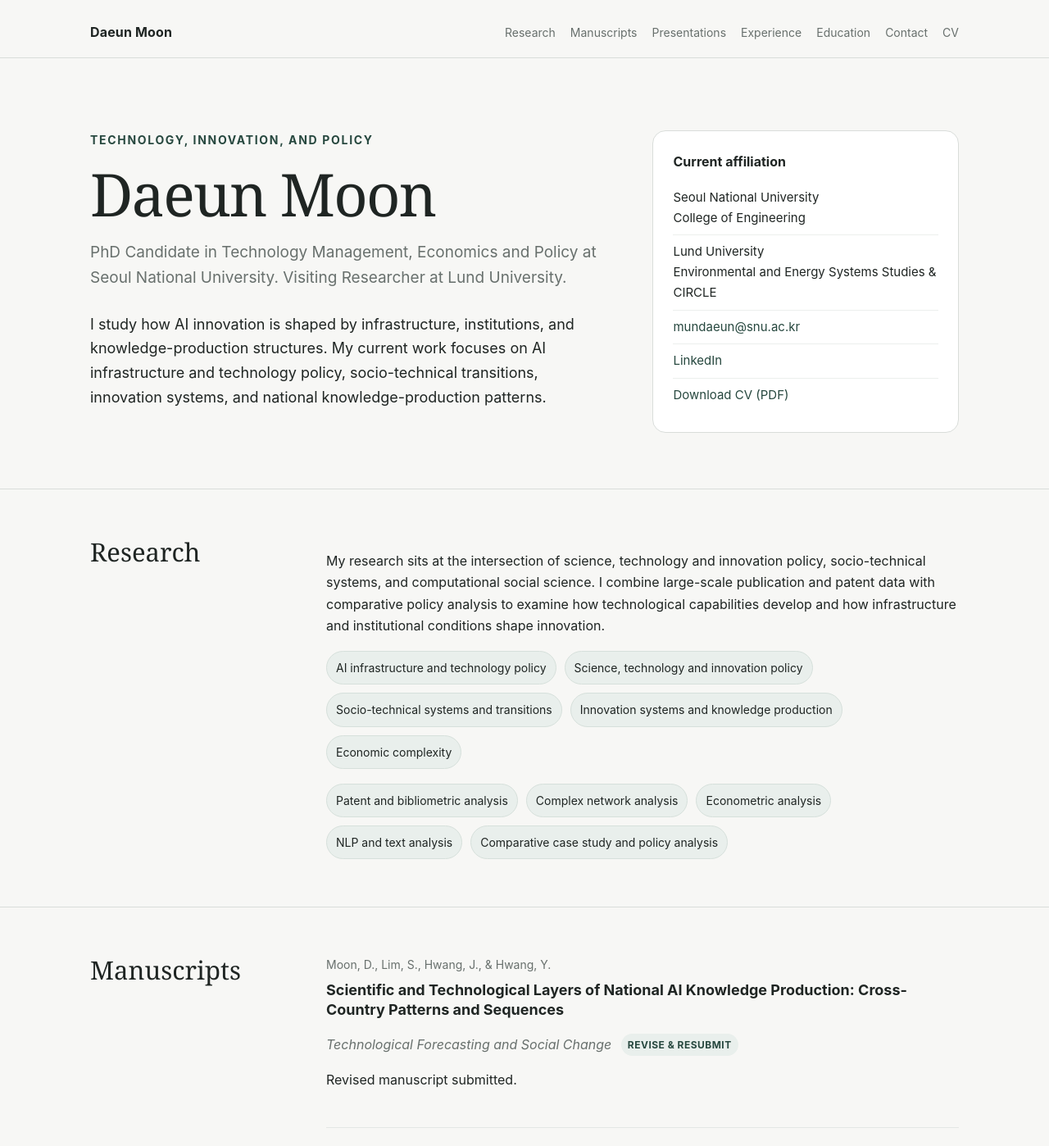
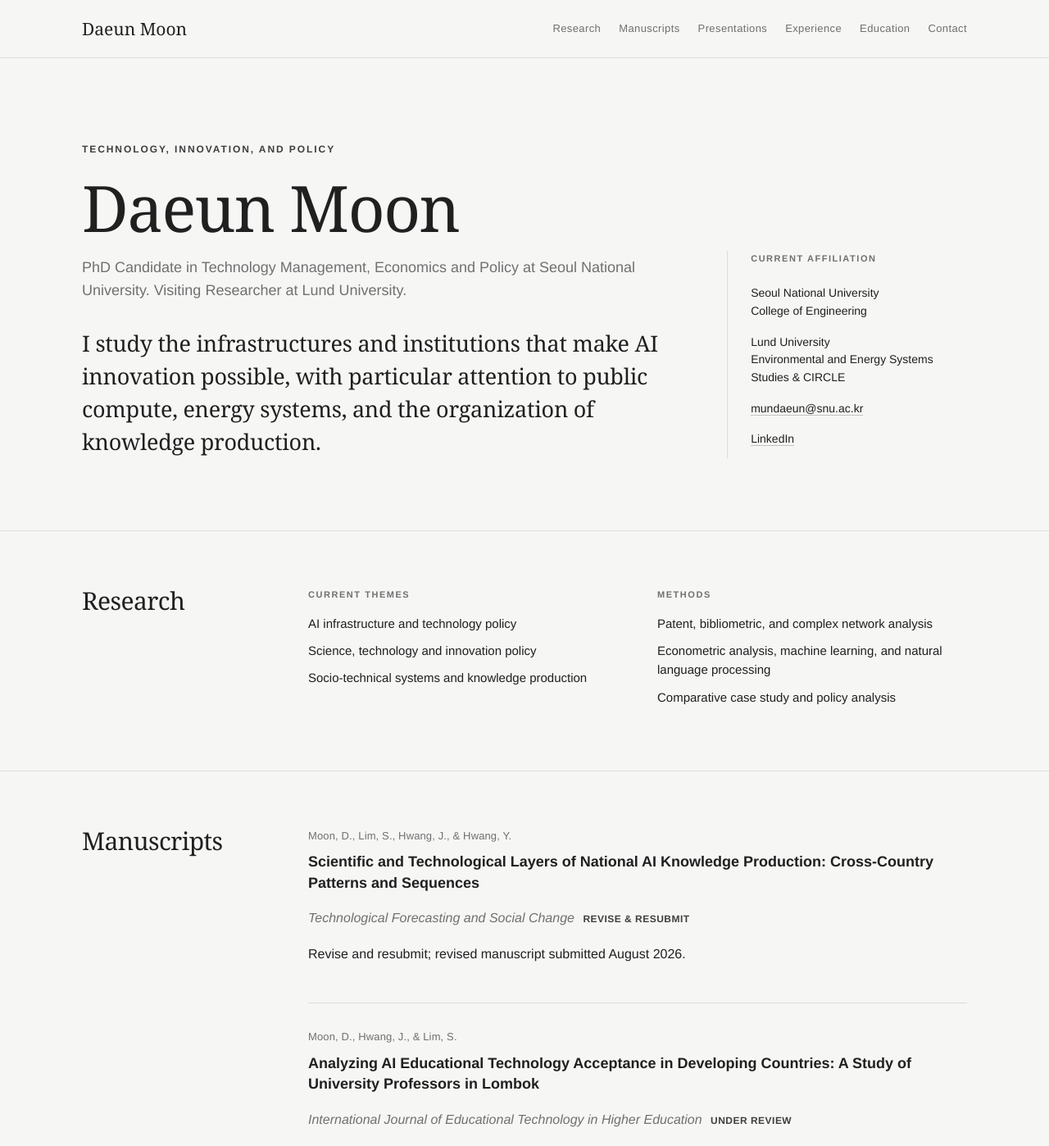
Before and after one commit to moon-daeun/moon-daeun.github.io, a plain HTML site: page index.html in a window 1280 px wide. Shown: the top 1398 px of the page at 82% size. Drawn offline with Linux system fonts and the light colour scheme.

Commit message:
Add files via upload

```diff
--- a/index.html
+++ b/index.html
@@ -8,14 +8,13 @@
 
   <style>
     :root {
-      --bg: #f7f7f5;
-      --surface: #ffffff;
-      --text: #1f2523;
-      --muted: #68706d;
-      --line: #d9ddda;
-      --accent: #27483f;
-      --accent-soft: #e9efec;
-      --max: 1060px;
+      --bg: #f6f6f5;
+      --paper: #ffffff;
+      --text: #202020;
+      --muted: #707070;
+      --line: #ddddda;
+      --accent: #3f3f3f;
+      --max: 1080px;
     }
 
     * { box-sizing: border-box; }
@@ -26,27 +25,32 @@
       margin: 0;
       background: var(--bg);
       color: var(--text);
-      font-family: Inter, ui-sans-serif, -apple-system, BlinkMacSystemFont, "Segoe UI", sans-serif;
-      line-height: 1.65;
+      font-family: "Helvetica Neue", Arial, sans-serif;
       font-size: 16px;
+      line-height: 1.72;
+      -webkit-font-smoothing: antialiased;
+      text-rendering: optimizeLegibility;
     }
 
     a {
-      color: var(--accent);
+      color: inherit;
       text-decoration: none;
+      border-bottom: 1px solid rgba(63, 63, 63, .28);
     }
 
-    a:hover { text-decoration: underline; }
+    a:hover {
+      color: var(--accent);
+      border-bottom-color: var(--accent);
+    }
 
     .wrap {
-      width: min(calc(100% - 40px), var(--max));
+      width: min(calc(100% - 48px), var(--max));
       margin: 0 auto;
     }
 
     header {
-      padding: 26px 0 18px;
+      background: rgba(246, 246, 245, .96);
       border-bottom: 1px solid var(--line);
-      background: rgba(247,247,245,.96);
       position: sticky;
       top: 0;
       z-index: 10;
@@ -54,212 +58,246 @@
     }
 
     .nav {
+      min-height: 70px;
       display: flex;
       align-items: center;
       justify-content: space-between;
-      gap: 24px;
+      gap: 28px;
     }
 
     .brand {
-      font-weight: 700;
-      letter-spacing: .01em;
+      font-family: Georgia, "Times New Roman", serif;
+      font-size: 21px;
       color: var(--text);
+      border-bottom: 0;
     }
 
     nav {
       display: flex;
       flex-wrap: wrap;
-      gap: 18px;
-      font-size: 14px;
+      gap: 22px;
+      font-size: 13px;
+      letter-spacing: .03em;
     }
 
-    nav a { color: var(--muted); }
-    nav a:hover { color: var(--text); text-decoration: none; }
+    nav a {
+      color: var(--muted);
+      border-bottom: 0;
+    }
+
+    nav a:hover { color: var(--text); }
 
     .hero {
-      padding: 88px 0 68px;
+      min-height: 72vh;
+      padding: 96px 0 88px;
       display: grid;
-      grid-template-columns: 1.5fr .9fr;
-      gap: 64px;
-      align-items: start;
+      grid-template-columns: minmax(0, 1.7fr) minmax(270px, .7fr);
+      gap: 76px;
+      align-items: end;
     }
 
     .eyebrow {
-      font-size: 14px;
+      margin-bottom: 22px;
+      color: var(--accent);
+      font-size: 12px;
+      font-weight: 700;
+      letter-spacing: .16em;
       text-transform: uppercase;
-      letter-spacing: .12em;
-      color: var(--accent);
-      font-weight: 700;
-      margin-bottom: 18px;
+    }
+
+    h1, h2 {
+      font-family: Georgia, "Times New Roman", serif;
+      font-weight: 400;
+      letter-spacing: -.02em;
     }
 
     h1 {
-      font-family: Georgia, "Times New Roman", serif;
-      font-size: clamp(42px, 7vw, 72px);
-      line-height: 1.02;
-      margin: 0 0 18px;
-      font-weight: 500;
-      letter-spacing: -.025em;
+      margin: 0 0 22px;
+      font-size: clamp(48px, 7vw, 78px);
+      line-height: .98;
     }
 
     .role {
-      font-size: 19px;
+      max-width: 760px;
+      margin: 0 0 30px;
       color: var(--muted);
-      max-width: 720px;
-      margin: 0 0 26px;
+      font-size: 18px;
+      line-height: 1.55;
     }
 
     .intro {
-      font-size: 18px;
       max-width: 760px;
       margin: 0;
+      font-family: Georgia, "Times New Roman", serif;
+      font-size: clamp(20px, 2.3vw, 27px);
+      line-height: 1.48;
+      letter-spacing: -.01em;
     }
 
     .contact-card {
-      background: var(--surface);
-      border: 1px solid var(--line);
-      border-radius: 16px;
-      padding: 24px;
+      padding: 0 0 4px 28px;
+      border-left: 1px solid var(--line);
+      background: transparent;
     }
 
     .contact-card strong {
       display: block;
-      margin-bottom: 10px;
+      margin-bottom: 14px;
+      color: var(--muted);
+      font-size: 11px;
+      letter-spacing: .14em;
+      text-transform: uppercase;
     }
 
     .contact-row {
       padding: 8px 0;
-      border-top: 1px solid #ecefed;
-      font-size: 15px;
+      border: 0;
+      font-size: 14px;
+      line-height: 1.55;
     }
 
-    .contact-row:first-of-type { border-top: 0; }
-
     section {
-      padding: 58px 0;
+      padding: 68px 0;
       border-top: 1px solid var(--line);
     }
 
     .section-grid {
       display: grid;
-      grid-template-columns: 240px 1fr;
-      gap: 48px;
+      grid-template-columns: 220px 1fr;
+      gap: 56px;
       align-items: start;
     }
 
     h2 {
-      font-family: Georgia, "Times New Roman", serif;
-      font-size: 31px;
-      line-height: 1.2;
-      font-weight: 500;
       margin: 0;
+      font-size: 30px;
+      line-height: 1.15;
     }
 
     h3 {
-      margin: 0 0 5px;
+      margin: 0 0 6px;
       font-size: 18px;
-      line-height: 1.35;
+      font-weight: 600;
+      line-height: 1.42;
     }
 
     .muted { color: var(--muted); }
 
+    .research-lines {
+      display: grid;
+      grid-template-columns: 1fr 1fr;
+      gap: 34px 48px;
+    }
+
+    .research-group .label {
+      display: block;
+      margin-bottom: 14px;
+      color: var(--muted);
+      font-size: 11px;
+      font-weight: 700;
+      letter-spacing: .14em;
+      text-transform: uppercase;
+    }
+
+    .research-group p {
+      margin: 0 0 10px;
+      font-size: 15px;
+      line-height: 1.55;
+    }
+
     .tags {
-      display: flex;
-      flex-wrap: wrap;
-      gap: 10px;
-      margin-top: 18px;
+      display: block;
+      margin: 0;
     }
 
     .tag {
-      background: var(--accent-soft);
-      border: 1px solid #d6e0db;
-      padding: 8px 11px;
-      border-radius: 999px;
-      font-size: 14px;
+      display: block;
+      background: transparent;
+      border: 0;
+      padding: 0;
+      margin: 0 0 9px;
+      border-radius: 0;
+      font-size: 15px;
+      line-height: 1.55;
     }
 
     .entry {
-      padding: 0 0 28px;
-      margin-bottom: 28px;
-      border-bottom: 1px solid #e4e7e5;
+      margin: 0 0 30px;
+      padding: 0 0 30px;
+      border-bottom: 1px solid #dfdbd3;
     }
 
     .entry:last-child {
+      margin-bottom: 0;
+      padding-bottom: 0;
       border-bottom: 0;
-      padding-bottom: 0;
-      margin-bottom: 0;
     }
 
     .meta {
+      margin-bottom: 8px;
       color: var(--muted);
-      font-size: 14px;
-      margin-bottom: 8px;
+      font-size: 13px;
+      letter-spacing: .01em;
     }
 
     .status {
-      display: inline-block;
+      display: inline;
+      margin-left: 6px;
+      padding: 0;
+      border: 0;
+      background: transparent;
+      color: var(--accent);
       font-size: 12px;
       font-weight: 700;
       letter-spacing: .04em;
       text-transform: uppercase;
-      color: var(--accent);
-      background: var(--accent-soft);
-      border-radius: 999px;
-      padding: 4px 8px;
-      margin-left: 7px;
-      vertical-align: 1px;
     }
 
     .two-col {
       display: grid;
       grid-template-columns: 1fr 1fr;
-      gap: 24px;
+      gap: 34px;
     }
 
     .panel {
-      background: var(--surface);
-      border: 1px solid var(--line);
-      border-radius: 14px;
-      padding: 22px;
+      padding: 0;
+      background: transparent;
+      border: 0;
+      border-radius: 0;
     }
 
-    .panel h3 { margin-bottom: 10px; }
-
-    .compact-list {
-      margin: 0;
-      padding-left: 20px;
-    }
-
-    .compact-list li { margin-bottom: 9px; }
+    .panel h3 { margin-bottom: 8px; }
 
     .date {
       color: var(--muted);
-      font-size: 14px;
+      font-size: 13px;
       white-space: nowrap;
     }
 
     .timeline-row {
       display: grid;
-      grid-template-columns: 150px 1fr;
-      gap: 22px;
-      margin-bottom: 24px;
+      grid-template-columns: 130px 1fr;
+      gap: 24px;
+      margin-bottom: 26px;
     }
 
     .timeline-row:last-child { margin-bottom: 0; }
 
     footer {
-      padding: 34px 0 48px;
+      padding: 34px 0 50px;
+      border-top: 1px solid var(--line);
       color: var(--muted);
-      font-size: 14px;
-      border-top: 1px solid var(--line);
+      font-size: 13px;
     }
 
     @media (max-width: 760px) {
       header { position: static; }
-      .nav { align-items: flex-start; flex-direction: column; gap: 10px; }
-      nav { gap: 12px 16px; }
-      .hero { grid-template-columns: 1fr; gap: 34px; padding: 58px 0 48px; }
-      .section-grid { grid-template-columns: 1fr; gap: 24px; }
+      .nav { align-items: flex-start; flex-direction: column; padding: 18px 0; gap: 12px; }
+      nav { gap: 12px 18px; }
+      .hero { min-height: auto; grid-template-columns: 1fr; gap: 44px; padding: 64px 0 56px; }
+      .contact-card { padding: 22px 0 0; border-left: 0; border-top: 1px solid var(--line); }
+      .section-grid { grid-template-columns: 1fr; gap: 28px; }
+      .research-lines { grid-template-columns: 1fr; gap: 26px; }
       .two-col { grid-template-columns: 1fr; }
       .timeline-row { grid-template-columns: 1fr; gap: 3px; }
     }
@@ -277,7 +315,6 @@
         <a href="#experience">Experience</a>
         <a href="#education">Education</a>
         <a href="#contact">Contact</a>
-        <a href="CV_DaeunMoon.pdf" target="_blank" rel="noopener">CV</a>
       </nav>
     </div>
   </header>
@@ -292,9 +329,9 @@
           Visiting Researcher at Lund University.
         </p>
         <p class="intro">
-          I study how AI innovation is shaped by infrastructure, institutions, and knowledge-production structures.
-          My current work focuses on AI infrastructure and technology policy, socio-technical transitions,
-          innovation systems, and national knowledge-production patterns.
+          I study the infrastructures and institutions that make AI innovation possible,
+          with particular attention to public compute, energy systems, and the organization
+          of knowledge production.
         </p>
       </div>
 
@@ -312,10 +349,7 @@
           <a href="mailto:mundaeun@snu.ac.kr">mundaeun@snu.ac.kr</a>
         </div>
         <div class="contact-row">
-          <a href="https://www.linkedin.com/in/daeun-moon" target="_blank" rel="noopener">LinkedIn</a>
-        </div>
-        <div class="contact-row">
-          <a href="CV_DaeunMoon.pdf" target="_blank" rel="noopener">Download CV (PDF)</a>
+          <a href="https://www.linkedin.com/in/moon-daeun" target="_blank" rel="noopener">LinkedIn</a>
         </div>
       </aside>
     </div>
@@ -323,28 +357,19 @@
     <section id="research">
       <div class="wrap section-grid">
         <h2>Research</h2>
-        <div>
-          <p>
-            My research sits at the intersection of science, technology and innovation policy,
-            socio-technical systems, and computational social science. I combine large-scale
-            publication and patent data with comparative policy analysis to examine how technological
-            capabilities develop and how infrastructure and institutional conditions shape innovation.
-          </p>
-
-          <div class="tags" aria-label="Research topics">
-            <span class="tag">AI infrastructure and technology policy</span>
-            <span class="tag">Science, technology and innovation policy</span>
-            <span class="tag">Socio-technical systems and transitions</span>
-            <span class="tag">Innovation systems and knowledge production</span>
-            <span class="tag">Economic complexity</span>
+        <div class="research-lines">
+          <div class="research-group">
+            <span class="label">Current themes</span>
+            <p>AI infrastructure and technology policy</p>
+            <p>Science, technology and innovation policy</p>
+            <p>Socio-technical systems and knowledge production</p>
           </div>
 
-          <div class="tags" aria-label="Methods">
-            <span class="tag">Patent and bibliometric analysis</span>
-            <span class="tag">Complex network analysis</span>
-            <span class="tag">Econometric analysis</span>
-            <span class="tag">NLP and text analysis</span>
-            <span class="tag">Comparative case study and policy analysis</span>
+          <div class="research-group">
+            <span class="label">Methods</span>
+            <p>Patent, bibliometric, and complex network analysis</p>
+            <p>Econometric analysis, machine learning, and natural language processing</p>
+            <p>Comparative case study and policy analysis</p>
           </div>
         </div>
       </div>
@@ -361,7 +386,7 @@
               <em>Technological Forecasting and Social Change</em>
               <span class="status">Revise &amp; Resubmit</span>
             </p>
-            <p>Revised manuscript submitted.</p>
+            <p>Revise and resubmit; revised manuscript submitted August 2026.</p>
           </article>
 
           <article class="entry">
@@ -428,15 +453,27 @@
 
     <section id="funding">
       <div class="wrap section-grid">
-        <h2>Funding &amp; Awards</h2>
-        <div class="two-col">
-          <div class="panel">
+        <h2>Research Funding &amp; Awards</h2>
+        <div>
+          <article class="entry">
             <div class="meta">2026</div>
-            <h3>STINT-SKERIC Long-term Mobility Grant</h3>
-            <p>SEK 170,000 · Sweden Korea Education, Research and Innovation Collaboration (SKERIC)</p>
-          </div>
+            <h3>STINT-SKERIC Long-term Mobility Grant <span class="muted">(SEK 170,000)</span></h3>
+            <p>
+              The Swedish Foundation for International Cooperation in Research and Higher Education (STINT)<br />
+              Sweden Korea Education, Research and Innovation Collaboration (SKERIC)
+            </p>
+          </article>
 
-          <div class="panel">
+          <article class="entry">
+            <div class="meta">2025</div>
+            <h3>BK21 International Joint Research Project</h3>
+            <p>
+              University of Central Florida, USA<br />
+              <em>From Tourism to Space: Smart Regional Transition Strategies in Central Florida</em>
+            </p>
+          </article>
+
+          <article class="entry">
             <div class="meta">2024</div>
             <h3>Grand Prize, 13th KNDA Academic Paper Award</h3>
             <p>
@@ -448,19 +485,18 @@
                 Award information
               </a>
             </p>
-          </div>
+          </article>
         </div>
       </div>
     </section>
-
-    <section id="experience">
+<section id="experience">
       <div class="wrap section-grid">
         <h2>Research Experience</h2>
         <div>
           <div class="timeline-row">
             <div class="date">2025–Present</div>
             <div>
-              <h3>Selected Researcher, SKERIC</h3>
+              <h3>Researcher, SKERIC</h3>
               <p class="muted">Dynamic, Secure and Sustainable Society team</p>
             </div>
           </div>
@@ -501,12 +537,14 @@
             <h3>PhD in Technology Management, Economics and Policy</h3>
             <p>
               Seoul National University, South Korea<br />
-              Integrated Major of Smart City Global Convergence
+              <em>Integrated Major of Smart City Global Convergence</em><br />
+              <strong>Dissertation:</strong> <em>Governing the Infrastructure of AI Innovation: Public Compute, Energy Systems, and Knowledge Production in Europe</em><br />
+              <strong>Supervisor:</strong> Prof. Junseok Hwang
             </p>
           </article>
 
           <article class="entry">
-            <div class="meta">May 2026–October 2026</div>
+            <div class="meta">May–Oct 2026</div>
             <h3>Visiting Researcher</h3>
             <p>
               Lund University, Sweden<br />
@@ -520,7 +558,7 @@
             <h3>MS in Technology Management, Economics and Policy</h3>
             <p>
               Seoul National University, South Korea<br />
-              Integrated Major of Smart City Global Convergence
+              <em>Integrated Major of Smart City Global Convergence</em>
             </p>
           </article>
 
```
Also changed, not shown: 1 other file.
